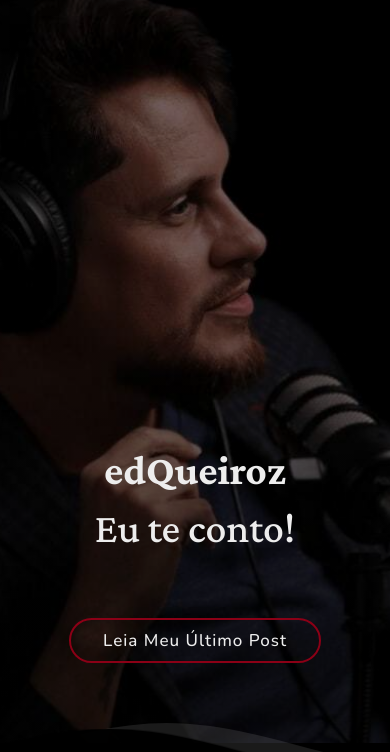
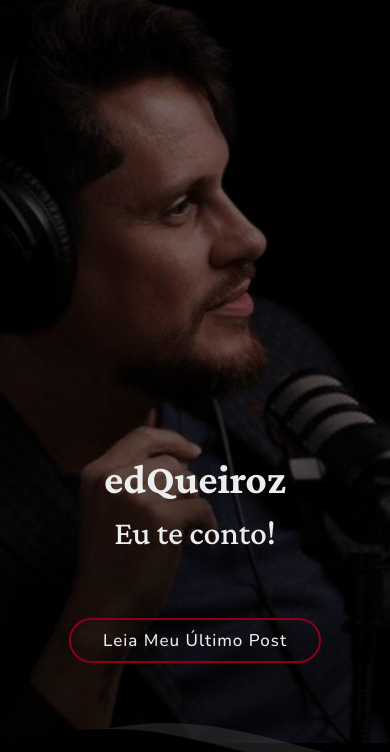
Before and after one commit to cassiaqueiroz/ed-queiroz, a plain HTML site: page index.html in a window 390 px wide. Shown: the part 77-829 px from the top of the page. Drawn offline with nearby package versions, Linux system fonts and the light colour scheme; a script that the page names is missing.

Commit message:
improve hero style

```diff
--- a/assets/css/style.css
+++ b/assets/css/style.css
@@ -340,12 +340,12 @@ h1 {
 #hero h2 {
   color: #fff;
   margin-bottom: 4rem;
-  font-size: 48px;
+  font-size: 46px;
 }
 
 @media (max-width: 768px) {
   #hero h2 {
-    font-size: 2.6rem;
+    font-size: 2.1rem;
   }
 }
 #hero p {
```
